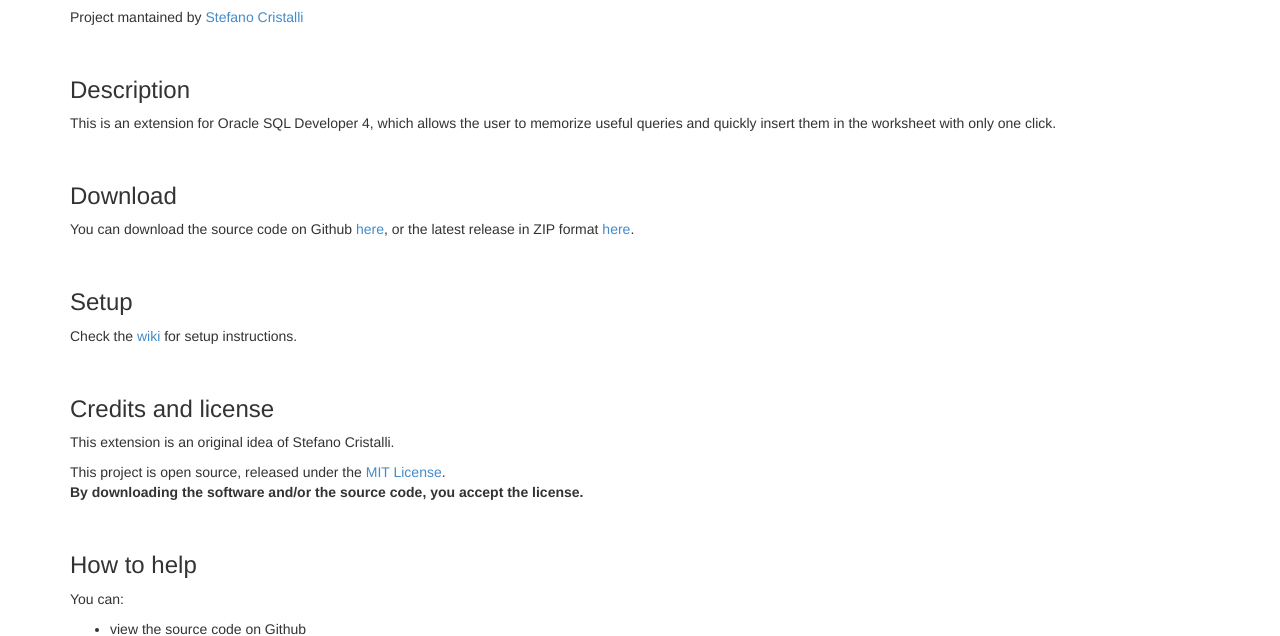
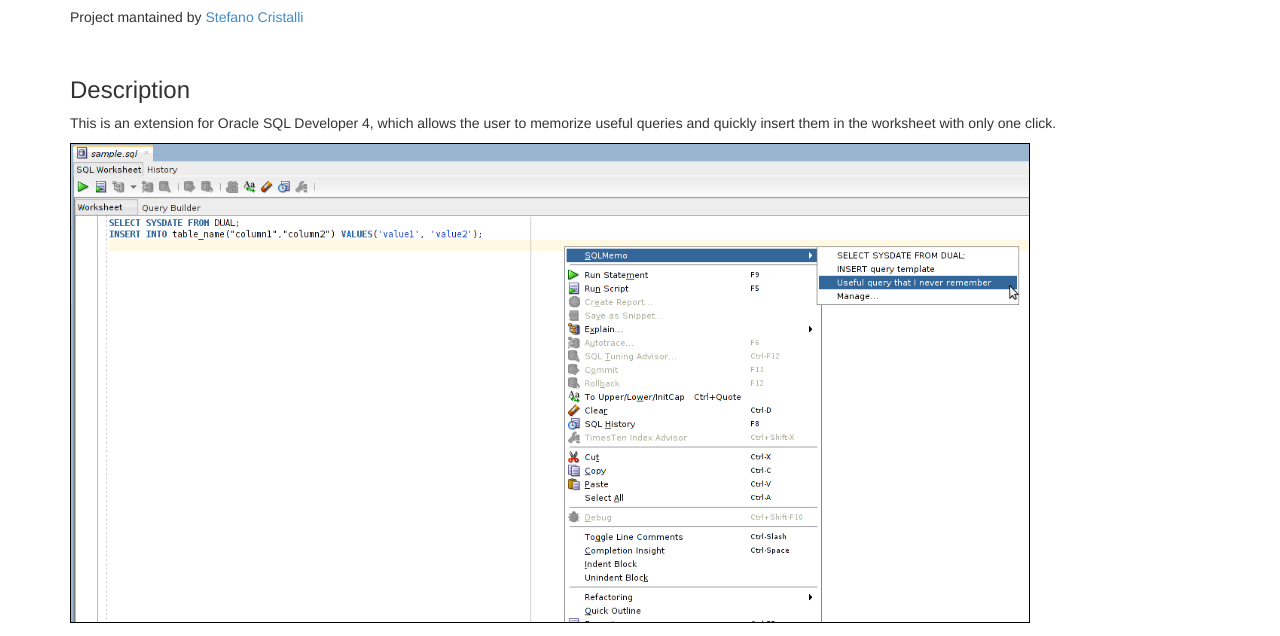
Before and after one commit to scristalli/SQLMemo, a plain HTML site: page index.html in a window 1280 px wide. Shown: the part 288-924 px from the top of the page. Drawn offline with Linux system fonts and the light colour scheme.

Commit message:
Added image

```diff
--- a/index.html
+++ b/index.html
@@ -94,6 +94,7 @@
                 <br/>
                 <h3>Description</h3>
                 <p>This is an extension for Oracle SQL Developer 4, which allows the user to memorize useful queries and quickly insert them in the worksheet with only one click.</p>
+                <img src="img/sqlmemo.png" style="border: 1px solid black" width="960px"/>
                 <br/>
                 <h3>Download</h3>
                 <p>You can download the source code on Github <a href="https://github.com/scristalli/SQLMemo">here</a>, or the latest release in ZIP format <a href="https://github.com/scristalli/SQLMemo/releases">here</a>.</p>
```
Also changed, not shown: img/sqlmemo.png (added).
